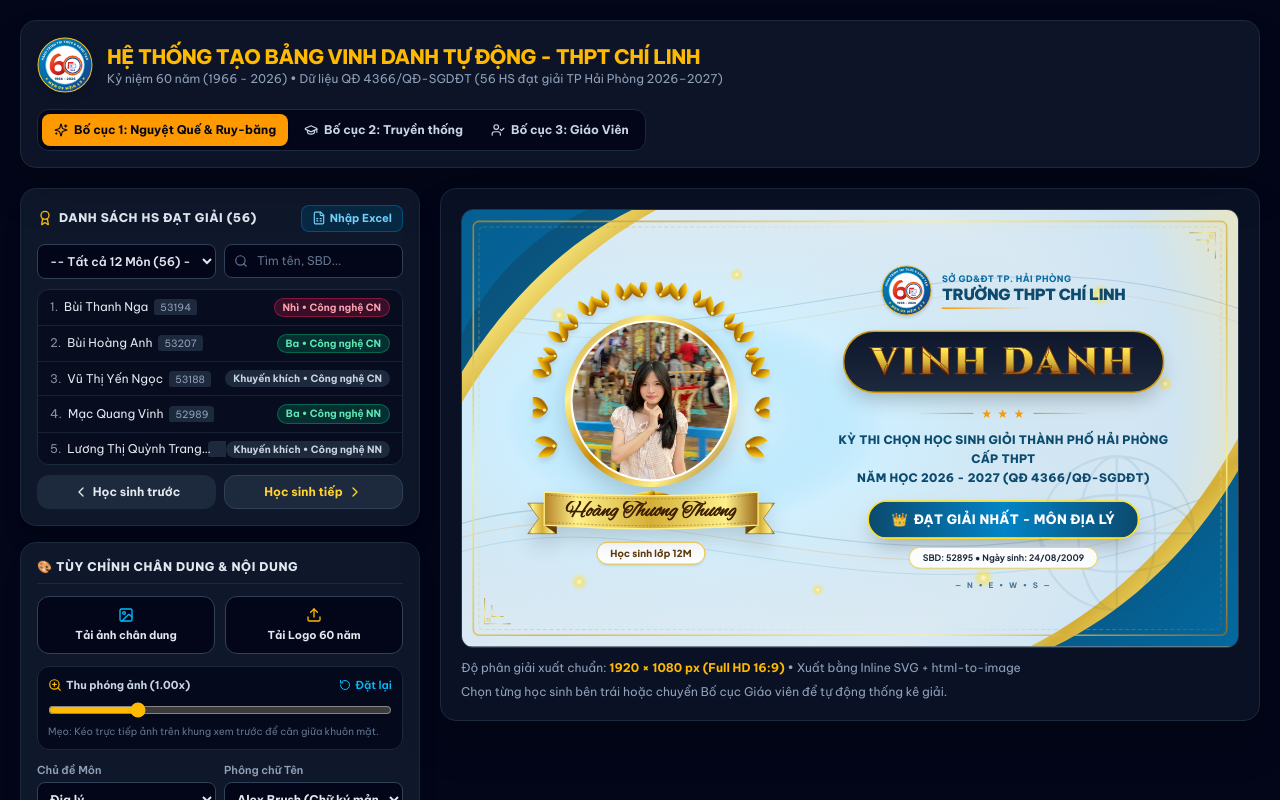
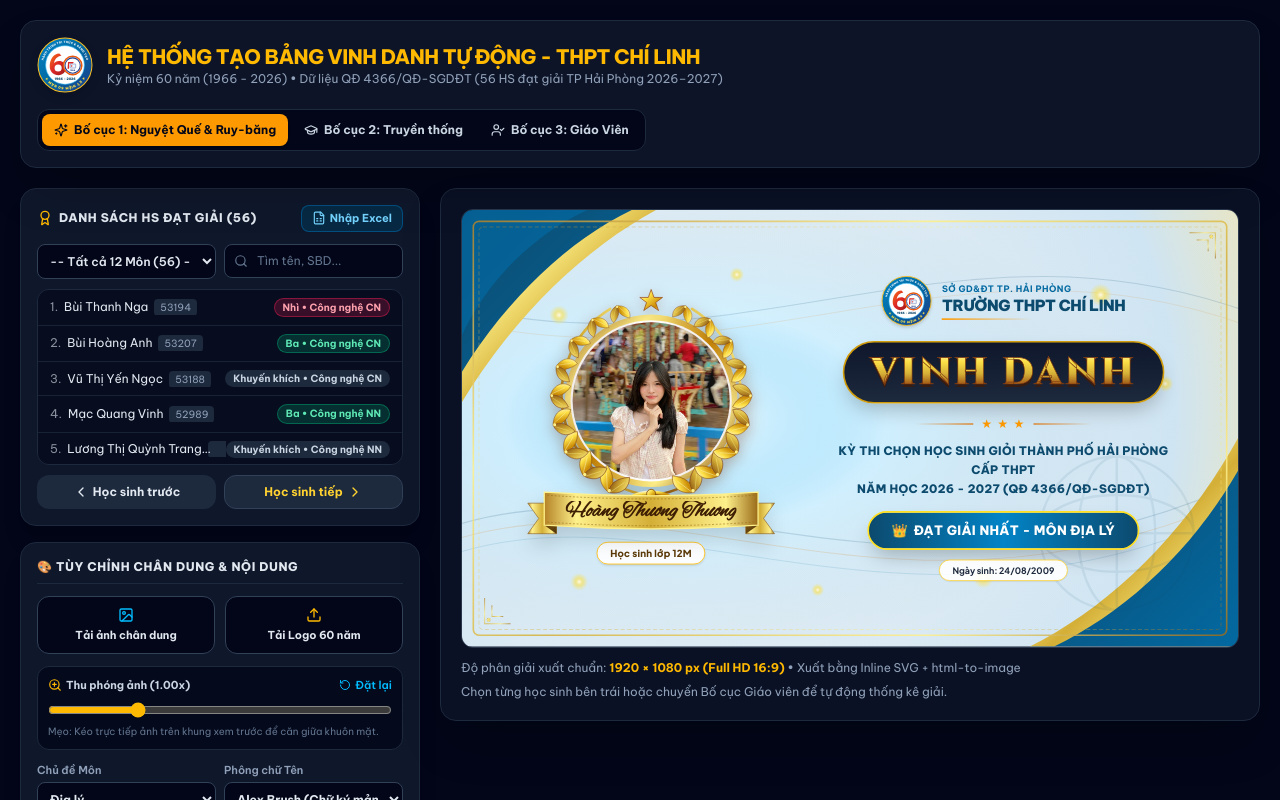
Before and after one commit to phucbips/thpt-chi-linh, a React (Vite) app: page / in a window 1280 px wide. Shown: the top 800 px of the page. Built offline with nearby package versions, Linux system fonts and the light colour scheme; a web font is replaced by a local one.

Commit message:
Upgrade golden laurel wreath, keep only DOB, fix teacher ribbon proportion

```diff
--- a/src/App.jsx
+++ b/src/App.jsx
@@ -94,7 +94,7 @@ export default function App() {
     role: initialStudent.className ? `Học sinh lớp ${initialStudent.className}` : `SBD: ${initialStudent.sbd}`,
     name: initialStudent.name,
     prize: `ĐẠT ${initialStudent.prize.toUpperCase()} - MÔN ${initialStudent.subject.toUpperCase()}`,
-    metaText: `SBD: ${initialStudent.sbd} • Ngày sinh: ${initialStudent.dob}`,
+    metaText: initialStudent.dob ? `Ngày sinh: ${initialStudent.dob}` : "",
     showMeta: true,
     event: DEFAULT_EVENT,
     photo: initialStudent.photo || DEFAULT_STUDENT_PHOTO,
@@ -109,9 +109,7 @@ export default function App() {
       role: student.className ? `Học sinh lớp ${student.className}` : `Học sinh đội tuyển ${student.subject}`,
       name: toVietnameseTitleCase(student.name),
       prize: `ĐẠT ${student.prize.toUpperCase()} - MÔN ${student.subject.toUpperCase()}`,
-      metaText: [student.sbd ? `SBD: ${student.sbd}` : "", student.dob ? `Ngày sinh: ${student.dob}` : ""]
-        .filter(Boolean)
-        .join(" • "),
+      metaText: student.dob ? `Ngày sinh: ${student.dob}` : "",
       event: DEFAULT_EVENT,
       photo: student.photo || DEFAULT_STUDENT_PHOTO,
     }));
@@ -696,7 +694,7 @@ export default function App() {
                       checked={certData.showMeta}
                       onChange={(e) => setCertData({ ...certData, showMeta: e.target.checked })}
                     />
-                    Hiện SBD & Ngày sinh
+                    Hiện Ngày sinh
                   </label>
                 </div>
                 <input
--- a/src/components/CertificateCanvas.jsx
+++ b/src/components/CertificateCanvas.jsx
@@ -133,19 +133,12 @@ export const CertificateCanvas = ({
               <span>{certData.prize}</span>
             </div>
 
-            {/* Thông tin bổ sung (SBD / Ngày sinh) */}
+            {/* Thông tin bổ sung (Ngày sinh) */}
             {certData.showMeta && certData.metaText && (
-              <div className="mt-5 font-jakarta font-bold text-[22px] px-8 py-2 rounded-full bg-white/90 text-slate-800 border-2 border-amber-300 shadow">
+              <div className="mt-6 font-jakarta font-bold text-[22px] px-8 py-2 rounded-full bg-white/90 text-slate-800 border-2 border-amber-300 shadow">
                 {certData.metaText}
               </div>
             )}
-
-            <div
-              className="mt-7 text-[19px] font-bold tracking-[0.25em] uppercase opacity-70"
-              style={{ color: effectiveTheme.primary }}
-            >
-              — {effectiveTheme.symbol} —
-            </div>
           </div>
         </div>
       )}
--- a/src/components/SvgArtwork.jsx
+++ b/src/components/SvgArtwork.jsx
@@ -337,51 +337,105 @@ export const SvgGold3DTitle = ({ text = "VINH DANH", width = 680, height = 130,
 );
 
 // ============================================================================
-// 5. VÒNG NGUYỆT QUẾ VÀNG 3D
+// 5. VÒNG NGUYỆT QUẾ VÀNG 3D SANG TRỌNG (LIỀN MẠCH, ÔM TRỌN KHUNG ẢNH)
 // ============================================================================
-export const GoldenLaurelWreath = () => (
-  <svg viewBox="0 0 380 380" className="absolute -inset-12 w-[calc(100%+96px)] h-[calc(100%+96px)] pointer-events-none z-20 drop-shadow-xl">
+export const GoldenLaurelWreath = () => {
+  // Tạo các cặp lá dọc theo cung tròn từ dưới lên đỉnh
+  const angles = [115, 132, 149, 166, 183, 200, 217, 234, 250];
+  const r = 178;
+
+  const renderBranch = (mirror = false) =>
+    angles.map((deg, idx) => {
+      const rad = (deg * Math.PI) / 180;
+      const x = 220 + (mirror ? -1 : 1) * r * Math.cos(rad);
+      const y = 220 + r * Math.sin(rad);
+      const tangentDeg = mirror ? -(deg - 90) : deg - 90;
+      const scale = 1.08 - idx * 0.045;
+      return (
+        <g key={`${mirror ? "r" : "l"}-${idx}`} transform={`translate(${x}, ${y}) rotate(${tangentDeg}) scale(${scale})`}>
+          {/* Lá ngoài */}
+          <path
+            d="M0,0 C-14,-10 -22,-30 -4,-44 C8,-28 10,-12 0,0 Z"
+            fill="url(#goldLeafBright)"
+            stroke="#854d0e"
+            strokeWidth="0.9"
+            transform="rotate(-22)"
+          />
+          <path d="M-2,-4 L-5,-32" stroke="#fef9c3" strokeWidth="1" opacity="0.7" transform="rotate(-22)" />
+          {/* Lá trong */}
+          <path
+            d="M0,0 C14,-10 20,-28 4,-42 C-8,-26 -10,-12 0,0 Z"
+            fill="url(#goldLeafDeep)"
+            stroke="#78350f"
+            strokeWidth="0.9"
+            transform="rotate(24)"
+          />
+          <path d="M2,-4 L5,-30" stroke="#fef08a" strokeWidth="1" opacity="0.65" transform="rotate(24)" />
+          {/* Hạt vàng nhỏ */}
+          <circle cx="0" cy="-3" r="2.8" fill="#fef08a" />
+        </g>
+      );
+    });
+
+  return (
+    <svg
+      viewBox="0 0 440 440"
+      className="absolute -inset-16 w-[calc(100%+128px)] h-[calc(100%+128px)] pointer-events-none z-20 drop-shadow-[0_10px_18px_rgba(120,53,15,0.35)]"
+    >
       <defs>
-      <linearGradient id="goldLeafGrad" x1="0%" y1="0%" x2="100%" y2="100%">
+        <linearGradient id="goldLeafBright" x1="0%" y1="0%" x2="100%" y2="100%">
+          <stop offset="0%" stopColor="#fffbeb" />
+          <stop offset="35%" stopColor="#fde047" />
+          <stop offset="75%" stopColor="#ca8a04" />
+          <stop offset="100%" stopColor="#fef08a" />
+        </linearGradient>
+        <linearGradient id="goldLeafDeep" x1="100%" y1="0%" x2="0%" y2="100%">
           <stop offset="0%" stopColor="#fef08a" />
-        <stop offset="35%" stopColor="#eab308" />
-        <stop offset="70%" stopColor="#a16207" />
-        <stop offset="100%" stopColor="#fde047" />
+          <stop offset="45%" stopColor="#d4af37" />
+          <stop offset="100%" stopColor="#854d0e" />
         </linearGradient>
-      <g id="cl-leafPair">
-        <path d="M0,0 C-13,-9 -17,-26 -4,-36 C4,-24 7,-11 0,0 Z" fill="url(#goldLeafGrad)" />
-        <path d="M0,0 C13,-9 17,-26 4,-36 C-4,-24 -7,-11 0,0 Z" fill="url(#goldLeafGrad)" transform="rotate(28)" />
-        <circle cx="0" cy="-6" r="2.6" fill="#fef08a" />
-      </g>
       </defs>
-    <g transform="translate(190, 190)">
-      {[-205, -185, -165, -145, -125, -105, -85, -65, -45, -25].map((angle, idx) => {
-        const rad = (angle * Math.PI) / 180;
-        const r = 166;
-        return (
-          <use
-            key={`l-${idx}`}
-            href="#cl-leafPair"
-            transform={`translate(${r * Math.cos(rad)}, ${r * Math.sin(rad)}) rotate(${angle + 90}) scale(${1.02 - idx * 0.03})`}
+
+      {/* Thân cành cong nối liền các lá */}
+      <path
+        d="M 212,386 A 178,178 0 0,1 148,58"
+        fill="none"
+        stroke="url(#goldLeafDeep)"
+        strokeWidth="4.5"
+        strokeLinecap="round"
       />
-        );
-      })}
-      {[-25, -45, -65, -85, -105, -125, -145, -165, -185, -205].map((angle, idx) => {
-        const rad = (angle * Math.PI) / 180;
-        const r = 166;
-        return (
-          <use
-            key={`r-${idx}`}
-            href="#cl-leafPair"
-            transform={`translate(${-r * Math.cos(rad)}, ${r * Math.sin(rad)}) scale(-1, 1) rotate(${angle + 90}) scale(${0.75 + idx * 0.03})`}
+      <path
+        d="M 228,386 A 178,178 0 0,0 292,58"
+        fill="none"
+        stroke="url(#goldLeafDeep)"
+        strokeWidth="4.5"
+        strokeLinecap="round"
       />
-        );
-      })}
-    </g>
-    <path d="M158,345 Q190,332 222,345" stroke="url(#goldLeafGrad)" strokeWidth="5.5" fill="none" strokeLinecap="round" />
-    <circle cx="190" cy="340" r="6.5" fill="url(#goldLeafGrad)" />
+
+      {/* Hai nhánh lá nguyệt quế */}
+      {renderBranch(false)}
+      {renderBranch(true)}
+
+      {/* Ngôi sao vàng trên đỉnh */}
+      <polygon
+        points="220,24 225,38 240,38 228,47 233,61 220,52 207,61 212,47 200,38 215,38"
+        fill="url(#goldLeafBright)"
+        stroke="#92400e"
+        strokeWidth="1.2"
+      />
+
+      {/* Nút thắt ruy-băng vàng ở đáy */}
+      <path
+        d="M188,388 Q220,374 252,388"
+        stroke="url(#goldLeafBright)"
+        strokeWidth="6"
+        fill="none"
+        strokeLinecap="round"
+      />
+      <circle cx="220" cy="384" r="8" fill="url(#goldLeafBright)" stroke="#854d0e" strokeWidth="1.5" />
     </svg>
   );
+};
 
 // ============================================================================
 // 6. RUY-BĂNG VÀNG 3D CHỨA TÊN HỌC SINH
@@ -551,20 +605,21 @@ export const SvgPhotoFrame = ({
 // 9. HAI DẢI RUY-BĂNG ĐỎ SỌC VÀNG CHO MẪU GIÁO VIÊN (BỐ CỤC 3)
 // ============================================================================
 export const TeacherDualRibbons = () => (
-  <svg viewBox="0 0 260 120" className="w-56 h-24 -mt-6 z-0 drop-shadow-xl pointer-events-none">
+  <svg viewBox="0 0 360 180" className="w-[340px] h-[170px] -mt-20 relative z-0 drop-shadow-2xl pointer-events-none">
     <defs>
       <linearGradient id="redRibbon" x1="0%" y1="0%" x2="0%" y2="100%">
-        <stop offset="0%" stopColor="#991b1b" />
+        <stop offset="0%" stopColor="#7f1d1d" />
+        <stop offset="45%" stopColor="#b91c1c" />
         <stop offset="100%" stopColor="#dc2626" />
       </linearGradient>
     </defs>
-    {/* Dải trái */}
-    <polygon points="65,0 122,0 102,115 70,92 38,115" fill="url(#redRibbon)" stroke="#fde047" strokeWidth="2.5" />
-    <line x1="78" y1="0" x2="58" y2="100" stroke="#fde047" strokeWidth="3" />
-    <line x1="108" y1="0" x2="88" y2="100" stroke="#fde047" strokeWidth="3" />
-    {/* Dải phải */}
-    <polygon points="138,0 195,0 222,115 190,92 158,115" fill="url(#redRibbon)" stroke="#fde047" strokeWidth="2.5" />
-    <line x1="152" y1="0" x2="172" y2="100" stroke="#fde047" strokeWidth="3" />
-    <line x1="182" y1="0" x2="202" y2="100" stroke="#fde047" strokeWidth="3" />
+    {/* Dải trái lớn & cân đối */}
+    <polygon points="95,0 172,0 140,170 92,135 44,170" fill="url(#redRibbon)" stroke="#fde047" strokeWidth="3" />
+    <line x1="112" y1="0" x2="72" y2="150" stroke="#fde047" strokeWidth="4" />
+    <line x1="154" y1="0" x2="114" y2="150" stroke="#fde047" strokeWidth="4" />
+    {/* Dải phải lớn & cân đối */}
+    <polygon points="188,0 265,0 316,170 268,135 220,170" fill="url(#redRibbon)" stroke="#fde047" strokeWidth="3" />
+    <line x1="206" y1="0" x2="246" y2="150" stroke="#fde047" strokeWidth="4" />
+    <line x1="248" y1="0" x2="288" y2="150" stroke="#fde047" strokeWidth="4" />
   </svg>
 );
```
Lines whose indentation alone changed are shown as unchanged.
